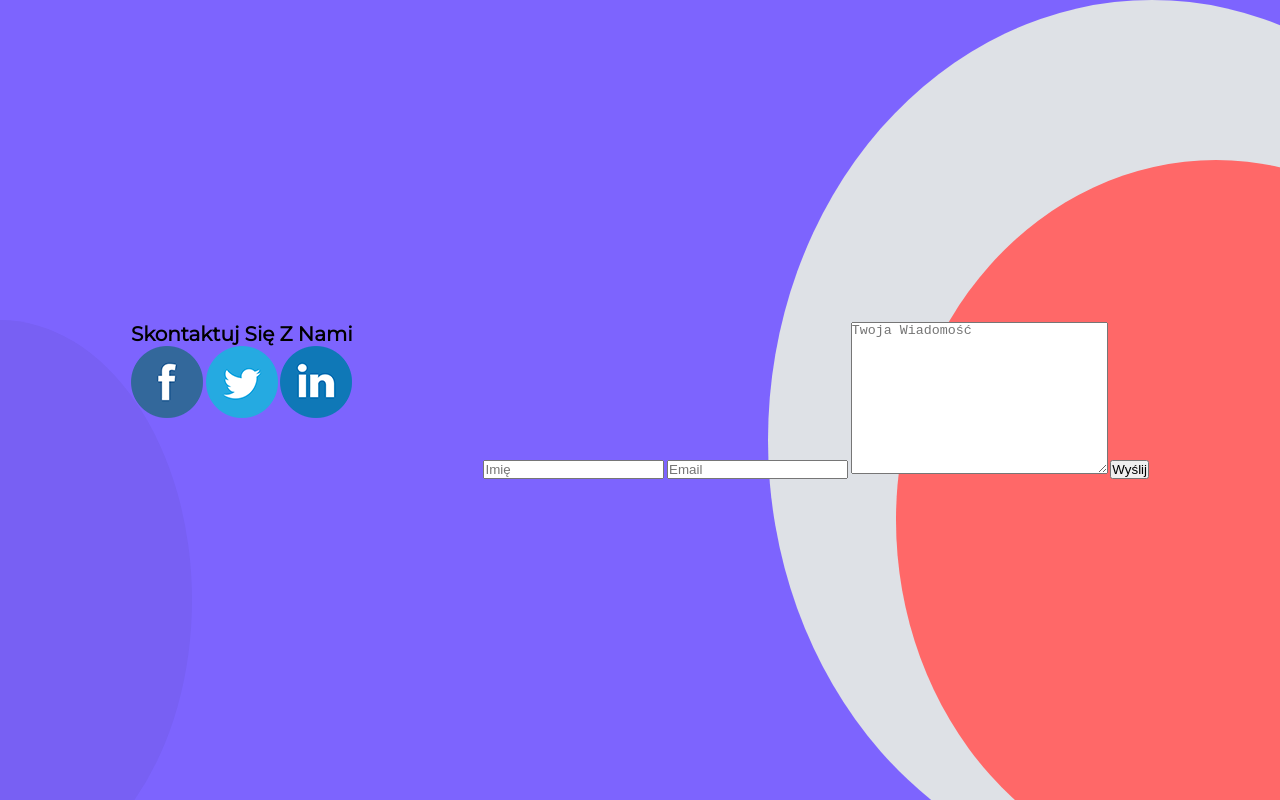
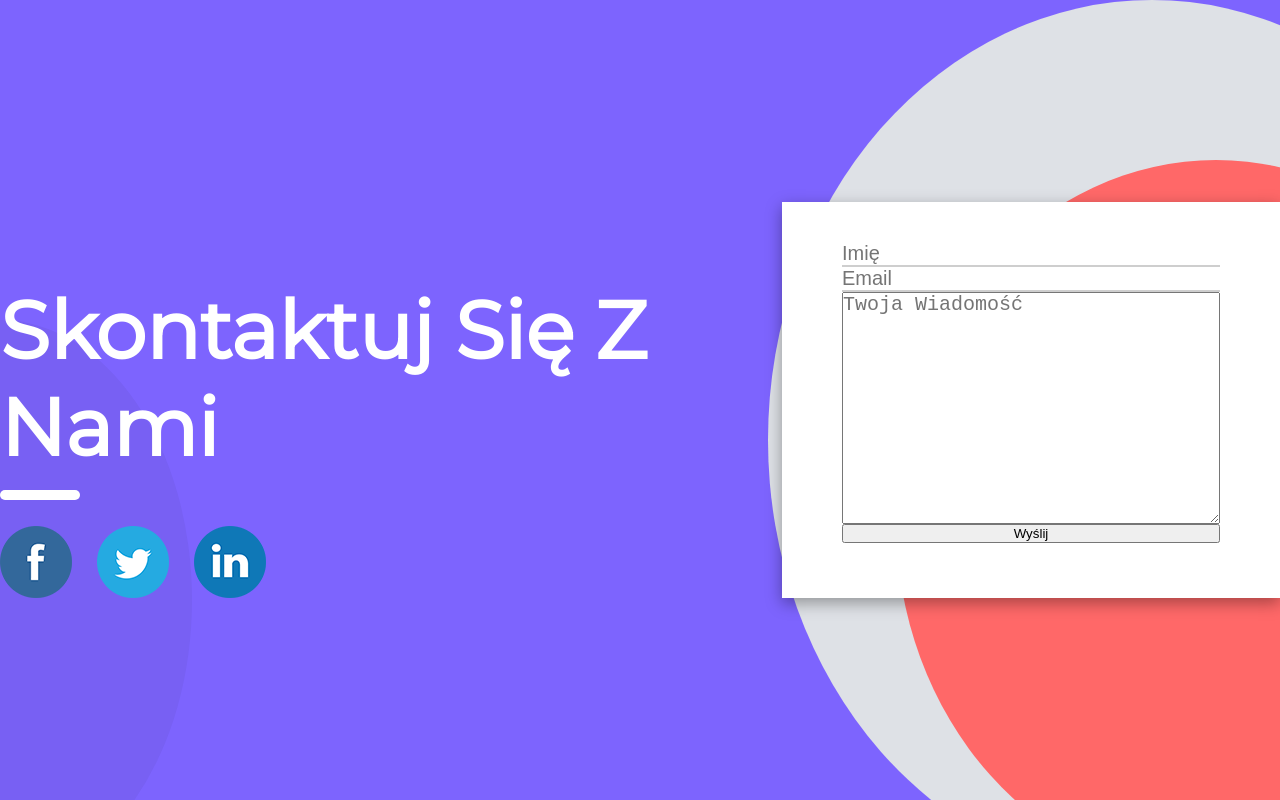
Before and after one commit to RomPop76/ResponsSite, a plain HTML site: page index.html in a window 1280 px wide. Drawn offline with Linux system fonts and the light colour scheme.

Commit message:
commit 6

```diff
--- a/style.css
+++ b/style.css
@@ -84,3 +84,56 @@ html {
     justify-content: flex-start;
     align-items: center;
 }
+
+.leftSection h1 {
+    color: var(--mainWhite);
+    font-size: 8rem;
+    position: relative;
+    margin-top: 1em;
+}
+
+.leftSectionspan {
+    display: block;
+}
+
+.contactIcons {
+    display: flex;
+    justify-content: center;
+    align-items: center;
+    align-self: flex-start;
+    margin-top: 5em;
+}
+
+.contactIcons img {
+    margin-right: 2.5em;
+}
+
+.leftSection h1::after {
+    position: absolute;
+    content: "";
+    width: 1em;
+    height: 5%;
+    background: var(--mainWhite);
+    left: 0;
+    bottom: -.3em;
+    border-radius: 5px;
+}
+
+/* Right Section with form */
+
+.rightSection {
+    display: flex;
+    flex-direction: column;
+    background-color: var(--mainWhite);
+    padding: 4em 6em;
+    box-shadow: rgba(0, 0, 0, 0.35) 0px 5px 15px;
+}
+
+input {
+    border: none;
+    border-bottom: 2px solid var(--formTextAndBorders);
+}
+
+input, textarea {
+    font-size: 2rem;
+}
```
